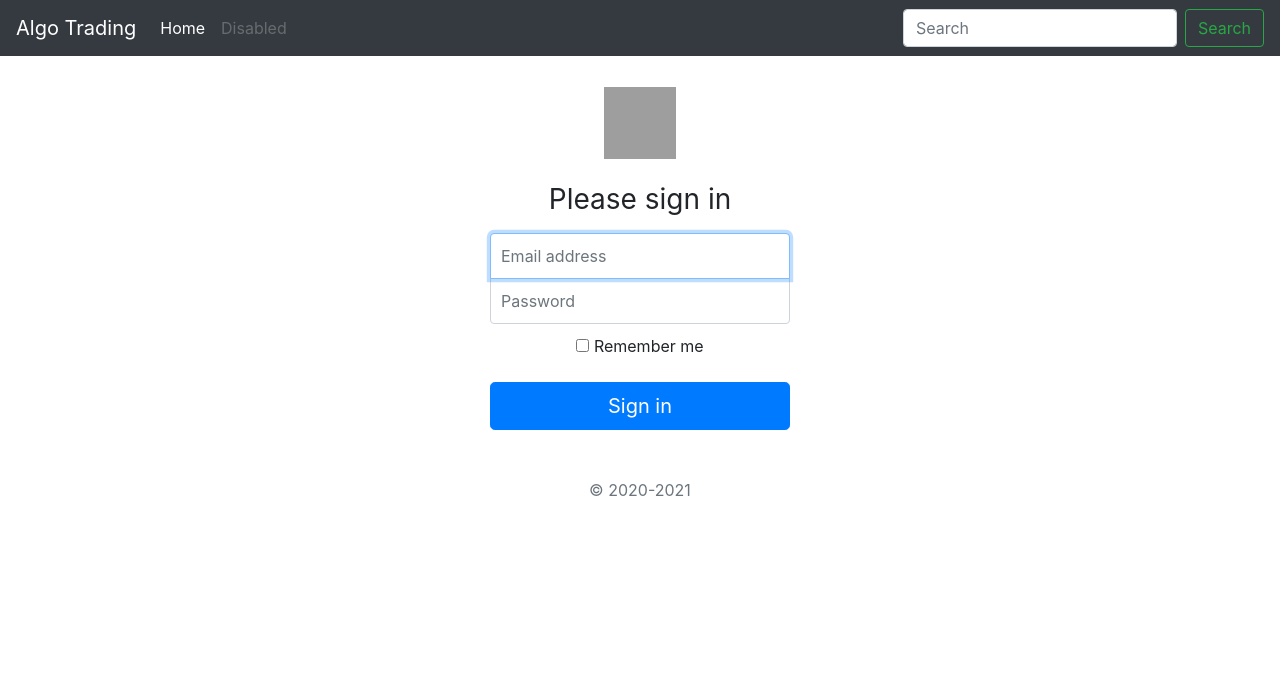
After one commit to canl/algo-trading, a Flask app: page /login in a window 1280 px wide. The commit adds this page. Shown: the top 695 px of the page. Run offline with Flask 2, Linux system fonts and the light colour scheme; some libraries are stand-ins or nearby versions; grey boxes are pictures that could not be loaded.

Commit message:
Added user login function

```diff
--- a/src/web/app.py
+++ b/src/web/app.py
@@ -1,12 +1,17 @@
-from flask import Flask, render_template
+# from flask import Flask, render_template
+#
+# app = Flask(__name__)
+#
+#
+# @app.route('/')
+# def index():
+#     return render_template('index.html', title='Signin')
+#
+#
+# if __name__ == "__main__":
+#     app.run(debug=True)
+from src.web import create_app
 
-app = Flask(__name__)
-
-
-@app.route('/')
-def index():
-    return render_template('index.html', title='Signin')
-
-
-if __name__ == "__main__":
+if __name__ == '__main__':
+    app = create_app()
     app.run(debug=True)
--- /dev/null
+++ b/src/web/auth.py
@@ -0,0 +1,69 @@
+# auth.py
+
+from flask import Blueprint, render_template, redirect, url_for, request, flash
+from werkzeug.security import generate_password_hash, check_password_hash
+from flask_login import login_user, logout_user, login_required
+
+from . import db
+from .models import User
+
+
+auth = Blueprint('auth', __name__)
+
+
+@auth.route('/login')
+def login():
+    return render_template('login.html')
+
+
+@auth.route('/login', methods=['POST'])
+def login_post():
+    email = request.form.get('email')
+    password = request.form.get('password')
+    remember = True if request.form.get('remember') else False
+
+    user = User.query.filter_by(email=email).first()
+
+    # check if user actually exists
+    # take the user supplied password, hash it, and compare it to the hashed password in database
+    if not user or not check_password_hash(user.password, password):
+        flash('Please check your login details and try again.')
+        return redirect(url_for('auth.login'))  # if user doesn't exist or password is wrong, reload the page
+
+    # if the above check passes, then we know the user has the right credentials
+    login_user(user, remember=remember)
+    return redirect(url_for('main.profile'))
+
+
+@auth.route('/signup')
+def signup():
+    return render_template('signup.html')
+
+
+@auth.route('/signup', methods=['POST'])
+def signup_post():
+    email = request.form.get('email')
+    name = request.form.get('name')
+    password = request.form.get('password')
+
+    user = User.query.filter_by(email=email).first()  # if this returns a user, then the email already exists in database
+
+    if user:  # if a user is found, we want to redirect back to signup page so user can try again
+        flash('Email address already exists')
+        return redirect(url_for('auth.signup'))
+
+    # create new user with the form data. Hash the password so plaintext version isn't saved.
+    new_user = User(email=email, name=name, password=generate_password_hash(password, method='sha256'))
+
+    # add the new user to the database
+    db.session.add(new_user)
+    db.session.commit()
+
+    return redirect(url_for('auth.login'))
+
+
+@auth.route('/logout')
+@login_required
+def logout():
+    logout_user()
+    return redirect(url_for('main.index'))
--- a/src/web/static/css/style.css
+++ b/src/web/static/css/style.css
@@ -4,21 +4,12 @@ body {
 }
 
 body {
-  display: -ms-flexbox;
-  display: -webkit-box;
-  display: flex;
-  -ms-flex-align: center;
-  -ms-flex-pack: center;
-  -webkit-box-align: center;
-  align-items: center;
-  -webkit-box-pack: center;
-  justify-content: center;
-  padding-top: 40px;
-  padding-bottom: 40px;
-  background-color: #f5f5f5;
+  min-height: 75rem;
+  padding-top: 4.5rem;
 }
 
 .form-signin {
+  text-align: center;
   width: 100%;
   max-width: 330px;
   padding: 15px;
--- a/src/web/templates/base.html
+++ b/src/web/templates/base.html
@@ -2,7 +2,7 @@
 <html lang="en">
 <head>
     <!-- Required meta tags -->
-    <meta charset="utf-8" />
+    <meta charset="utf-8"/>
     <meta
             name="viewport"
             content="width=device-width, initial-scale=1, shrink-to-fit=no"
@@ -16,12 +16,54 @@
             crossorigin="anonymous"
     />
 
-    <link href="static/css/style.css" rel="stylesheet">
+    <link
+            rel="stylesheet"
+            type="text/css"
+            href="https://cdn.datatables.net/1.10.21/css/jquery.dataTables.css"
+    />
+
+    <link href="static/css/style.css" rel="stylesheet"/>
+
 
     <title>{{title}}</title>
 </head>
 
 <body>
+<nav class="navbar navbar-expand-md navbar-dark fixed-top bg-dark">
+    <a class="navbar-brand" href="#">Algo Trading</a>
+    <button class="navbar-toggler" type="button" data-toggle="collapse" data-target="#navbarCollapse"
+            aria-controls="navbarCollapse" aria-expanded="false" aria-label="Toggle navigation">
+        <span class="navbar-toggler-icon"></span>
+    </button>
+    <div class="collapse navbar-collapse" id="navbarCollapse">
+        <ul class="navbar-nav mr-auto">
+            <li class="nav-item active">
+                <a class="nav-link" href="{{ url_for('main.index') }}">Home <span class="sr-only">(current)</span></a>
+            </li>
+            {% if current_user.is_authenticated %}
+            <li class="nav-item">
+                <a class="nav-link" href="{{ url_for('main.profile') }}">Profile</a>
+            </li>
+            {% endif %}
+            <li class="nav-item">
+                <a class="nav-link disabled" href="#">Disabled</a>
+            </li>
+            {% if current_user.is_authenticated %}
+            <li class="nav-item">
+                <a class="nav-link" href="{{ url_for('auth.logout') }}" class="navbar-item">
+                    Logout
+                </a>
+            </li>
+            {% endif %}
+
+        </ul>
+        <form class="form-inline mt-2 mt-md-0">
+            <input class="form-control mr-sm-2" type="text" placeholder="Search" aria-label="Search">
+            <button class="btn btn-outline-success my-2 my-sm-0" type="submit">Search</button>
+        </form>
+    </div>
+</nav>
+
 {% block content %} {% endblock %}
 
 <!-- Optional JavaScript -->
@@ -41,5 +83,10 @@
         integrity="sha384-OgVRvuATP1z7JjHLkuOU7Xw704+h835Lr+6QL9UvYjZE3Ipu6Tp75j7Bh/kR0JKI"
         crossorigin="anonymous"
 ></script>
+<script
+        type="text/javascript"
+        charset="utf8"
+        src="https://cdn.datatables.net/1.10.21/js/jquery.dataTables.js"
+></script>
 </body>
 </html>
--- /dev/null
+++ b/src/web/templates/login.html
@@ -0,0 +1,57 @@
+<!-- templates/login.html -->
+
+{% extends "base.html" %} {% block content %}
+<div class="column is-4 is-offset-4">
+  <div class="box">
+    {% with messages = get_flashed_messages() %} {% if messages %}
+    <div class="notification is-danger">
+      {{ messages[0] }}
+    </div>
+    {% endif %} {% endwith %}
+    <form class="form-signin" method="POST" action="/login">
+      <img
+        class="mb-4"
+        src="https://getbootstrap.com/docs/4.0/assets/brand/bootstrap-solid.svg"
+        alt=""
+        width="72"
+        height="72"
+      />
+      <h1 class="h3 mb-3 font-weight-normal">Please sign in</h1>
+      <label for="email" class="sr-only">Email address</label>
+      <input
+        type="email"
+        id="email"
+        name="email"
+        class="form-control"
+        placeholder="Email address"
+        required
+        autofocus
+      />
+      <label for="password" class="sr-only">Password</label>
+      <input
+        type="password"
+        id="password"
+        name="password"
+        class="form-control"
+        placeholder="Password"
+        required
+      />
+      <div class="checkbox mb-3">
+        <label>
+          <input
+            type="checkbox"
+            id="remember"
+            name="remember"
+            value="remember"
+          />
+          Remember me
+        </label>
+      </div>
+      <button class="btn btn-lg btn-primary btn-block" type="submit">
+        Sign in
+      </button>
+      <p class="mt-5 mb-3 text-muted">&copy; 2020-2021</p>
+    </form>
+  </div>
+</div>
+{% endblock %}
```
Also changed, not shown: src/web/__init__.py (+38 -0 lines), src/web/main.py (added, +15 -0 lines), src/web/models.py (added, +10 -0 lines), src/web/templates/index.html (+7 -19 lines), src/web/templates/profile.html (added, +7 -0 lines), src/web/templates/signup.html (added, +39 -0 lines), src/web/db.sqlite (added). Lines whose indentation alone changed are shown as unchanged.
